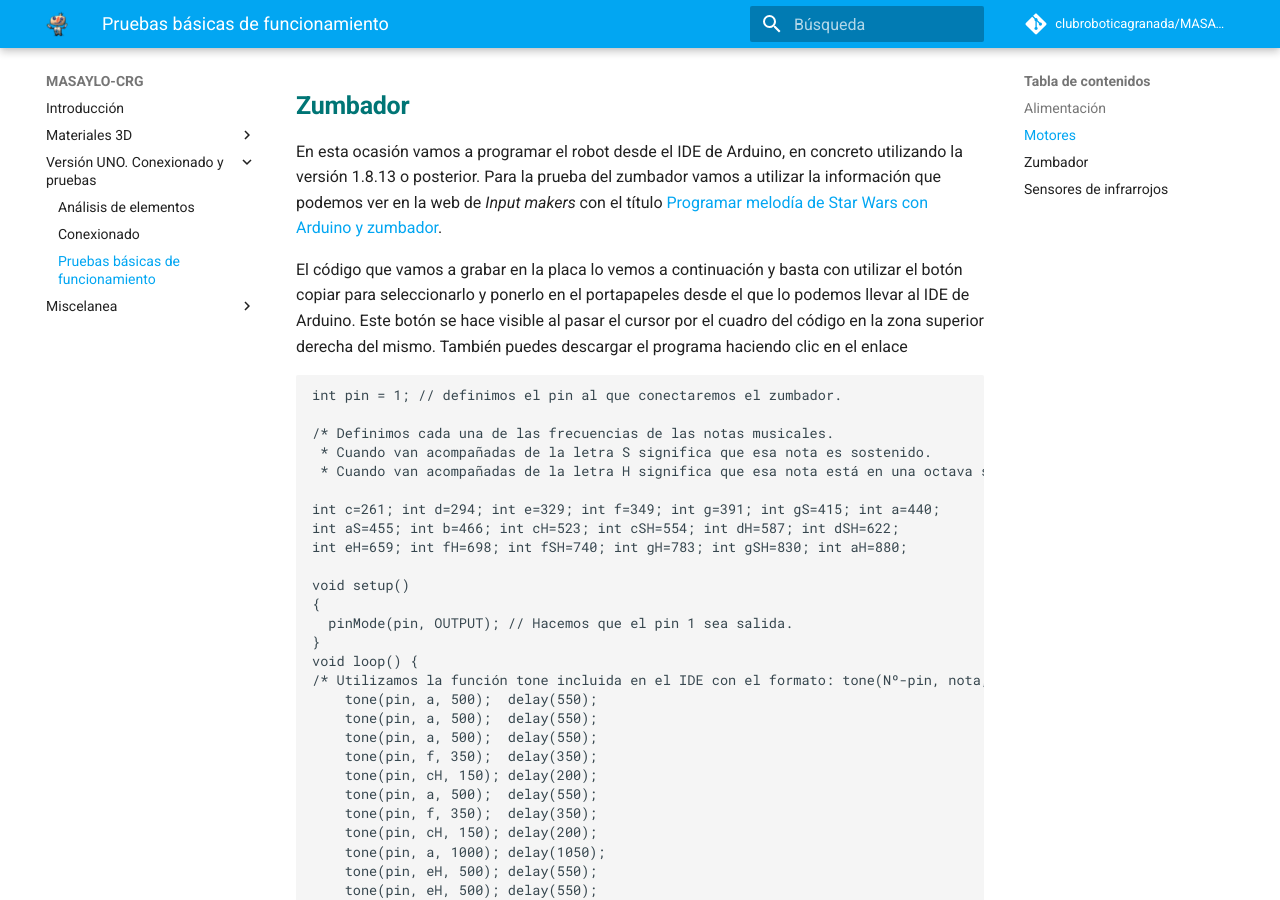
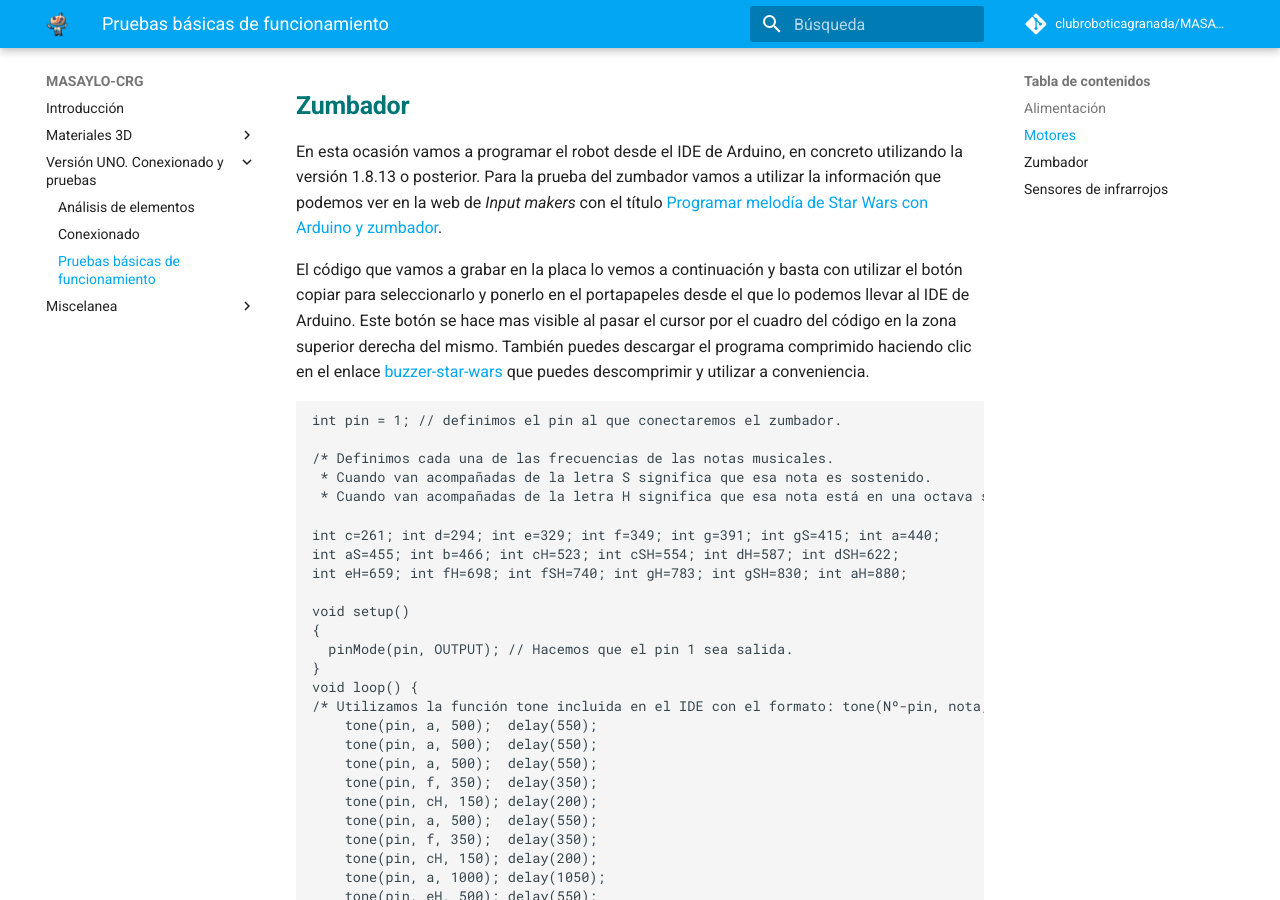
Before and after one commit to clubroboticagranada/MASAYLO-CRG, an MkDocs documentation site: the page built from docs/conexionado-pruebas/UNO/test.md, in a window 1280 px wide and 900 px high, scrolled down 1709 px. Built offline with MkDocs 1.6.1 and Material for MkDocs 9.7.7, drawn with Linux system fonts in a browser that asks for light colours; comment, search, counter and statistics services are not loaded.

```diff
--- a/docs/conexionado-pruebas/UNO/test.md
+++ b/docs/conexionado-pruebas/UNO/test.md
@@ -70,7 +70,7 @@
 ## <FONT COLOR=#007575>**Zumbador**</font>
 En esta ocasión vamos a programar el robot desde el IDE de Arduino, en concreto utilizando la versión 1.8.13 o posterior. Para la prueba del zumbador vamos a utilizar la información que podemos ver en la web de *Input makers* con el título [Programar melodía de Star Wars con Arduino y zumbador](https://inputmakers.com/componentes/melodia-de-star-wars-con-arduino-y-zumbador).
 
-El código que vamos a grabar en la placa lo vemos a continuación y basta con utilizar el botón copiar para seleccionarlo y ponerlo en el portapapeles desde el que lo podemos llevar al IDE de Arduino. Este botón se hace visible al pasar el cursor por el cuadro del código en la zona superior derecha del mismo. También puedes descargar el programa haciendo clic en el enlace []()
+El código que vamos a grabar en la placa lo vemos a continuación y basta con utilizar el botón copiar para seleccionarlo y ponerlo en el portapapeles desde el que lo podemos llevar al IDE de Arduino. Este botón se hace mas visible al pasar el cursor por el cuadro del código en la zona superior derecha del mismo. También puedes descargar el programa comprimido haciendo clic en el enlace [buzzer-star-wars](../UNO/tests/buzzer-star-wars.zip) que puedes descomprimir y utilizar a conveniencia.
 
 ~~~
 int pin = 1; // definimos el pin al que conectaremos el zumbador.
@@ -165,6 +165,6 @@
 }
 ~~~
 
-En el video [prueba del zumbador en Masaylo-CRG]() podemos escuchar el resultado de grabar el código anterior en el robot.
+En el video [prueba del zumbador en Masaylo-CRG](https://youtu.be/laqXu4w0ZEk) podemos escuchar el resultado de grabar el código anterior en el robot.
 
 ## <FONT COLOR=#007575>**Sensores de infrarrojos**</font>
```
Also changed, not shown: 7 other files.
